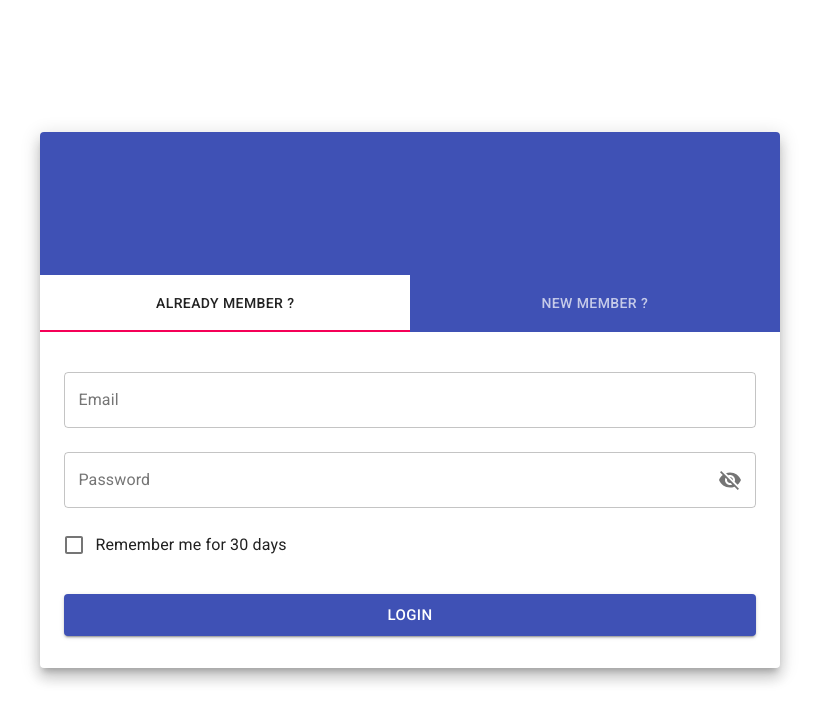
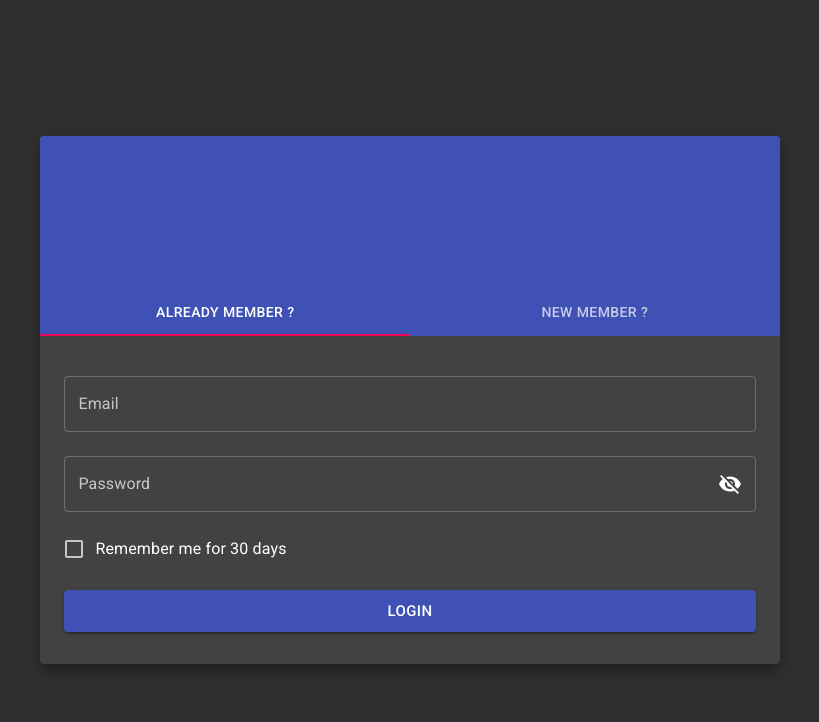
Before and after one commit to hellodoli/iz-task-manager, a React (Create React App) app: page /show in a window 1280 px wide. Shown: the top 722 px of the page, without its empty margins (230-1049 px from the left). Built offline with nearby package versions, Linux system fonts and the light colour scheme.

Commit message:
edit theme default createMuiTheme

```diff
--- a/package.json
+++ b/package.json
@@ -22,7 +22,6 @@
     "react-scripts": "3.4.0",
     "redux": "^4.0.5",
     "redux-thunk": "^2.3.0",
-    "styled-components": "^5.0.1",
     "validator": "^12.2.0"
   },
   "scripts": {
--- a/src/App.js
+++ b/src/App.js
@@ -9,16 +9,17 @@ import DateFnsUtils from '@date-io/date-fns';
 import { MuiPickersUtilsProvider } from '@material-ui/pickers';
 
 // CSS
-import './reboot.css';
+//import './reboot.css';
 import GlobalCSS from './containers/GlobalCSS';
+import { CssBaseline } from '@material-ui/core';
+
+// Containers
+import SetUp from './containers/SetUp';
+import Main from './containers/Main';
 
 // Components
 import Loading from './components/Loading';
 import FormLoginAndSignUp from './components/FormLoginAndSignUp';
-
-// Containers
-import SetUp from './containers/SetUp';
-import Main from './containers/Main';
 
 /*function useDarkTheme() {
   const [theme, setTheme] = useState(useTheme());
@@ -60,6 +61,7 @@ function App(props) {
     <MuiPickersUtilsProvider utils={DateFnsUtils}>
       <div className="App">
         {/* Global CSS */}
+        <CssBaseline />
         <GlobalCSS />
         {/* Set Up */}
         {renderFirstBootstrap()}
--- a/src/apis/index.js
+++ b/src/apis/index.js
@@ -1,6 +1,6 @@
 import axios from 'axios';
 
 export default axios.create({
-  baseURL: 'https://iz-task-manager-api.herokuapp.com',
-  // baseURL: 'http://localhost:4000',
+  //baseURL: 'https://iz-task-manager-api.herokuapp.com',
+  baseURL: 'http://localhost:4000',
 });
--- a/src/components/FormLoginAndSignUp/FormTabHeader.js
+++ b/src/components/FormLoginAndSignUp/FormTabHeader.js
@@ -2,7 +2,7 @@ import React from 'react';
 import PropTypes from 'prop-types';
 
 import { Tabs, Tab } from '@material-ui/core';
-import { muiTab, muiForm } from './styled';
+import { muiForm } from './styled';
 
 function FormTabHeader(props) {
   const classes = muiForm(); // use style from makeStyles
@@ -22,8 +22,8 @@ function FormTabHeader(props) {
         aria-label="form-tabs-header"
         {...other}
       >
-        <Tab label="ALREADY MEMBER ?" classes={muiTab()} {...a11yProps(0)} />
-        <Tab label="NEW MEMBER ?" classes={muiTab()} {...a11yProps(1)} />
+        <Tab label="ALREADY MEMBER ?" {...a11yProps(0)} />
+        <Tab label="NEW MEMBER ?" {...a11yProps(1)} />
       </Tabs>
     </div>
   );
--- a/src/components/FormLoginAndSignUp/styled/index.js
+++ b/src/components/FormLoginAndSignUp/styled/index.js
@@ -8,21 +8,6 @@ export const muiTabs = makeStyles((theme) => {
     },
   };
 });
-
-export const muiTab = makeStyles((theme) => ({
-  root: {
-    padding: '1rem 2rem',
-    background: 'transparent',
-    color: theme.palette.common.white,
-  },
-  selected: {
-    background: theme.palette.common.white,
-    color: 'inherit',
-  },
-  /*textColorInherit: {
-    opacity: "1"
-  }*/
-}));
 
 export const muiForm = makeStyles((theme) => ({
   wrapperBorderRadius: {
--- a/src/containers/DashBoard/styled/index.js
+++ b/src/containers/DashBoard/styled/index.js
@@ -12,7 +12,7 @@ export const muiDashBoard = makeStyles((theme) => ({
   wrapperLeftMenu: {
     position: 'fixed',
     width: 'var(--widthMenu)',
-    height: 'calc(100% - var(--heightTopbar))',
+    //height: 'calc(100% - var(--heightTopbar))',
     paddingTop: theme.typography.pxToRem(30),
     paddingLeft: theme.typography.pxToRem(35),
     background: theme.palette.background.default,
--- a/src/containers/GlobalCSS.js
+++ b/src/containers/GlobalCSS.js
@@ -6,10 +6,9 @@ const GlobalCSS = withStyles((theme) => {
       html: {
         'font-size': theme.typography.htmlFontSize,
       },
-      body: {
-        ...theme.typography.body1,
-        padding: 0,
-        margin: 0,
+      a: {
+        'text-decoration': 'none',
+        'background-color': 'transparent',
       },
     },
   };
--- a/src/index.js
+++ b/src/index.js
@@ -8,6 +8,9 @@ import rootReducer from './reducers';
 
 import { Router } from 'react-router-dom';
 import history from './history';
+
+import { ThemeProvider } from '@material-ui/core/styles';
+import theme from './theme';
 
 import App from './App';
 
@@ -23,7 +26,9 @@ console.log('store: ', store.getState());
 ReactDOM.render(
   <Provider store={store}>
     <Router history={history}>
-      <App />
+      <ThemeProvider theme={theme}>
+        <App />
+      </ThemeProvider>
     </Router>
   </Provider>,
   document.getElementById('root')
--- /dev/null
+++ b/src/theme.js
@@ -0,0 +1,9 @@
+import { createMuiTheme } from '@material-ui/core/styles';
+
+const theme = createMuiTheme({
+  palette: {
+    type: 'dark',
+  },
+});
+
+export default theme;
```
Also changed, not shown: 1 other file (tests, documents, lock files or other folders).
